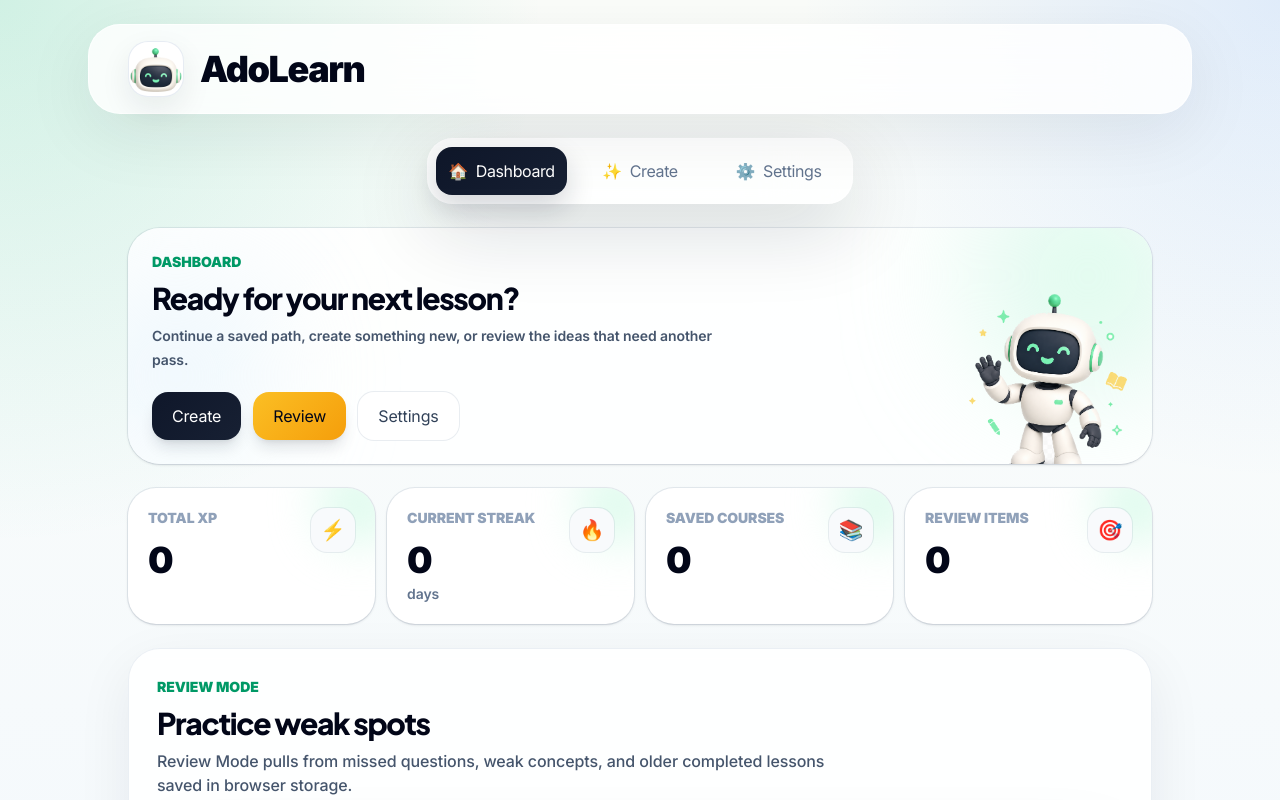
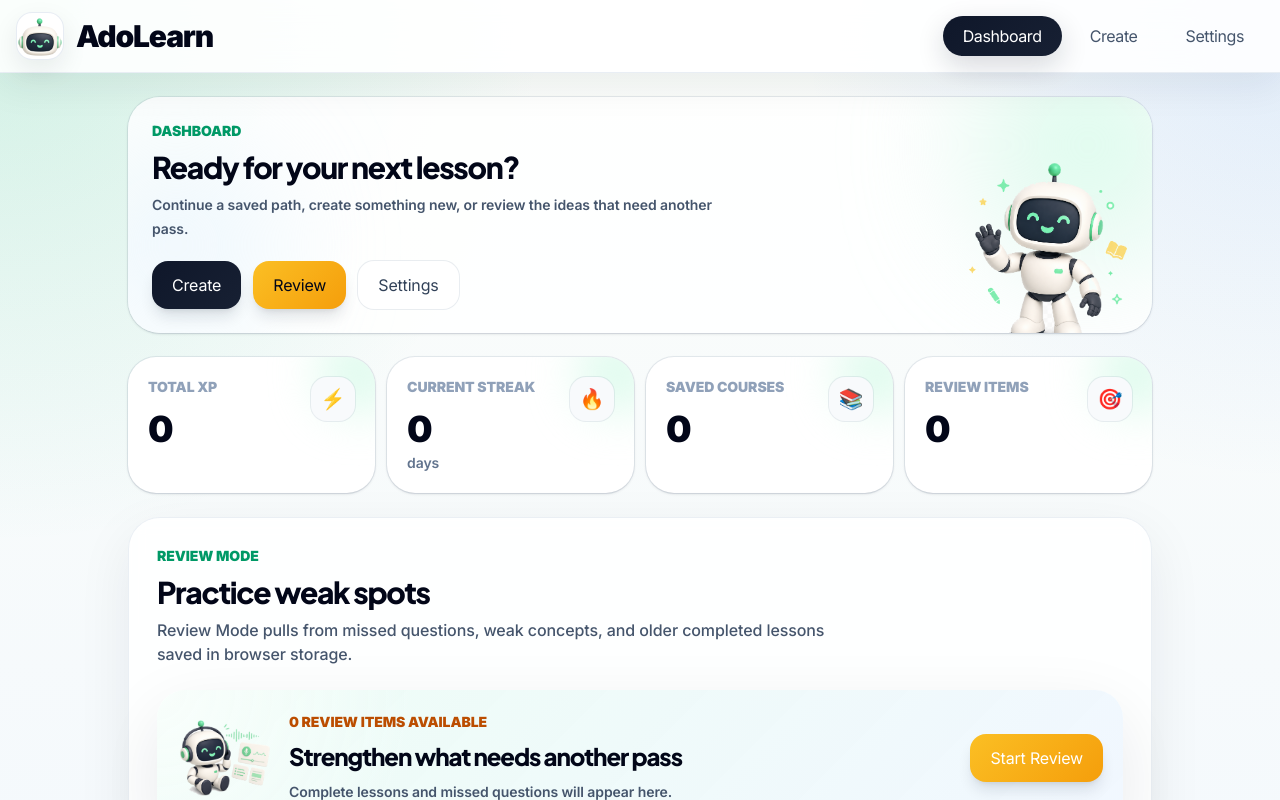
Before and after one commit to adobro020/adolearn, a React (Vite) app: page / in a window 1280 px wide. Shown: the top 800 px of the page. Built offline with nearby package versions, Linux system fonts and the light colour scheme.

Commit message:
Update 17

```diff
--- a/src/App.tsx
+++ b/src/App.tsx
@@ -1,5 +1,4 @@
 import { useEffect, useState } from 'react';
-import { BottomNav } from './components/BottomNav';
 import { Header } from './components/Header';
 import { CourseMapPage } from './pages/CourseMapPage';
 import { CreateCoursePage } from './pages/CreateCoursePage';
@@ -274,8 +273,6 @@ export default function App() {
   }
 
   const isLessonFullscreen = activePage === 'lessonPlayer';
-  const shouldShowBottomNav = activePage !== 'lessonPlayer' && activePage !== 'notFound';
-
   if (isLessonFullscreen) {
     return (
       <div className="min-h-screen bg-white text-slate-950 transition-colors duration-300 dark:bg-[#080a12] dark:text-slate-100">
@@ -288,11 +285,10 @@ export default function App() {
 
   return (
     <div className="min-h-screen overflow-hidden bg-[radial-gradient(circle_at_top_left,_rgba(16,185,129,0.18),_transparent_34rem),radial-gradient(circle_at_top_right,_rgba(59,130,246,0.14),_transparent_30rem),linear-gradient(180deg,_#fbfdfa,_#eef5ff)] text-slate-950 transition-colors duration-300 dark:bg-[radial-gradient(circle_at_top_left,_rgba(16,185,129,0.12),_transparent_34rem),radial-gradient(circle_at_top_right,_rgba(59,130,246,0.10),_transparent_30rem),linear-gradient(180deg,_#08111f,_#090d18)] dark:text-slate-100">
-      <div className="mx-auto flex min-h-screen w-full max-w-6xl flex-col px-3 pb-28 md:px-6 md:py-6">
-        <Header onLogoClick={openDashboard} />
-        {shouldShowBottomNav ? <BottomNav activePage={activePage as PageId} onPageChange={handlePageNav} /> : null}
+      <Header activePage={activePage} onLogoClick={openDashboard} onPageChange={handlePageNav} />
 
-        <main className="mx-auto mt-6 w-full max-w-5xl flex-1" id="main-content" aria-live="polite">
+      <div className="mx-auto flex min-h-[calc(100vh-73px)] w-full max-w-6xl flex-col px-3 pb-12 pt-6 md:px-6">
+        <main className="mx-auto w-full max-w-5xl flex-1" id="main-content" aria-live="polite">
           {renderPage()}
         </main>
       </div>
--- a/src/components/Header.tsx
+++ b/src/components/Header.tsx
@@ -1,26 +1,64 @@
+import { NAV_ITEMS } from '../data/navigation';
+import type { PageId } from '../types/navigation';
+import { classNames } from '../utils/classNames';
 import { ROBOT_GRAPHICS } from '../data/mascotGraphics';
 
 interface HeaderProps {
+  activePage: string;
   onLogoClick: () => void;
+  onPageChange: (pageId: PageId) => void;
 }
 
-export function Header({ onLogoClick }: HeaderProps) {
+function resolveActiveNav(activePage: string): PageId {
+  if (activePage === 'create' || activePage === 'settings') {
+    return activePage;
+  }
+
+  return 'dashboard';
+}
+
+export function Header({ activePage, onLogoClick, onPageChange }: HeaderProps) {
+  const activeNav = resolveActiveNav(activePage);
+
   return (
-    <header className="sticky top-0 z-30 rounded-b-[2rem] border border-white/70 bg-white/82 px-5 py-4 shadow-[0_18px_70px_rgba(15,23,42,0.08)] backdrop-blur-2xl transition-colors md:top-4 md:rounded-[2rem] md:px-8 dark:border-slate-700/45 dark:bg-slate-950/82 dark:shadow-[0_18px_70px_rgba(0,0,0,0.28)]">
-      <div className="mx-auto flex max-w-5xl items-center justify-between gap-4">
+    <header className="sticky top-0 z-30 w-full border-b border-slate-200/75 bg-white/88 px-4 py-3 shadow-[0_12px_40px_rgba(15,23,42,0.07)] backdrop-blur-2xl transition-colors dark:border-slate-800/80 dark:bg-slate-950/92 dark:shadow-[0_12px_40px_rgba(0,0,0,0.32)]">
+      <div className="mx-auto flex w-full max-w-7xl items-center justify-between gap-4">
         <button
           type="button"
           onClick={onLogoClick}
-          className="group flex items-center gap-4 rounded-2xl text-left transition hover:-translate-y-0.5 focus-visible:outline focus-visible:outline-4 focus-visible:outline-emerald-300"
+          className="group flex min-w-0 items-center gap-3 text-left transition hover:opacity-90 focus-visible:outline focus-visible:outline-4 focus-visible:outline-emerald-300"
           aria-label="Go to AdoLearn homepage"
         >
-          <span className="grid h-14 w-14 place-items-center overflow-hidden rounded-[1.25rem] border border-slate-200/80 bg-white shadow-[0_12px_30px_rgba(15,23,42,0.08)] transition group-hover:border-emerald-200 group-hover:shadow-[0_16px_36px_rgba(16,185,129,0.16)] dark:border-slate-700/70 dark:bg-slate-900">
-            <img src={ROBOT_GRAPHICS.head} alt="" className="h-14 w-14 object-contain" />
+          <span className="grid h-12 w-12 shrink-0 place-items-center overflow-hidden rounded-2xl border border-slate-200/80 bg-white shadow-[0_10px_26px_rgba(15,23,42,0.08)] transition group-hover:border-emerald-200 group-hover:shadow-[0_14px_32px_rgba(16,185,129,0.16)] dark:border-slate-700/70 dark:bg-slate-900">
+            <img src={ROBOT_GRAPHICS.head} alt="" className="h-12 w-12 object-contain" />
           </span>
-          <span className="text-3xl font-black tracking-[-0.04em] text-slate-950 sm:text-4xl dark:text-white">
+          <span className="truncate text-2xl font-black tracking-[-0.04em] text-slate-950 sm:text-3xl dark:text-white">
             AdoLearn
           </span>
         </button>
+
+        <nav className="flex shrink-0 items-center gap-1 sm:gap-2" aria-label="Primary navigation">
+          {NAV_ITEMS.map((item) => {
+            const isActive = item.id === activeNav;
+
+            return (
+              <button
+                key={item.id}
+                type="button"
+                onClick={() => onPageChange(item.id)}
+                className={classNames(
+                  'rounded-full px-3 py-2 text-sm font-extrabold tracking-tight transition sm:px-5',
+                  isActive
+                    ? 'bg-slate-950 text-white shadow-[0_10px_28px_rgba(15,23,42,0.16)] dark:bg-slate-800 dark:text-white dark:ring-1 dark:ring-emerald-400/45'
+                    : 'text-slate-600 hover:bg-slate-100 hover:text-slate-950 dark:text-slate-300 dark:hover:bg-slate-800/80 dark:hover:text-white'
+                )}
+                aria-current={isActive ? 'page' : undefined}
+              >
+                {item.label}
+              </button>
+            );
+          })}
+        </nav>
       </div>
     </header>
   );
--- a/src/data/navigation.ts
+++ b/src/data/navigation.ts
@@ -1,7 +1,7 @@
 import type { NavItem } from '../types/navigation';
 
 export const NAV_ITEMS: NavItem[] = [
-  { id: 'dashboard', label: 'Dashboard', icon: '🏠' },
-  { id: 'create', label: 'Create', icon: '✨' },
-  { id: 'settings', label: 'Settings', icon: '⚙️' }
+  { id: 'dashboard', label: 'Dashboard', icon: '' },
+  { id: 'create', label: 'Create', icon: '' },
+  { id: 'settings', label: 'Settings', icon: '' }
 ];
```
